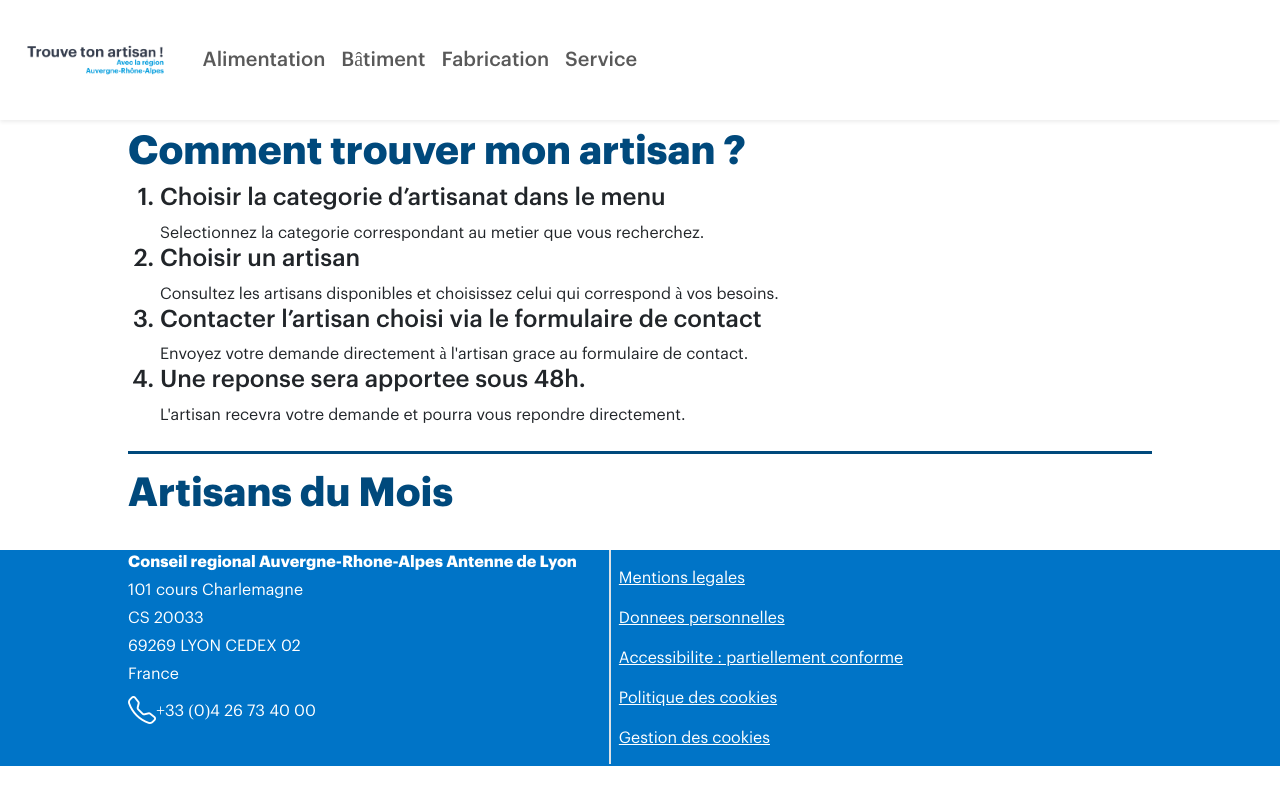
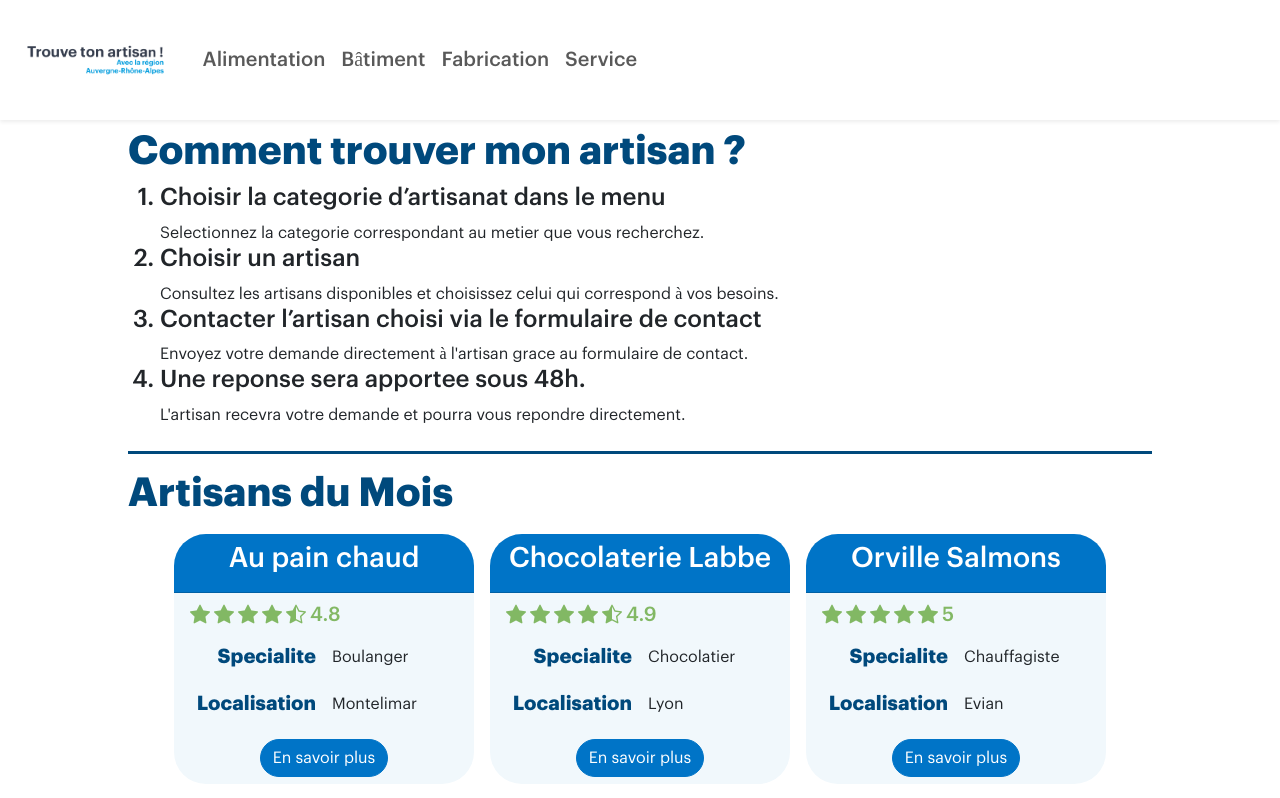
Before and after one commit to Theanael/Trouve-ton-artisan, a React app in the folder frontend/: page / in a window 1280 px wide. Shown: the top 798 px of the page. Built offline with nearby package versions, Linux system fonts and the light colour scheme; the HTML template or start-up script is replaced by a standard one.

Commit message:
Created CraftsmanCard and StarNotes components

```diff
--- a/frontend/src/App.jsx
+++ b/frontend/src/App.jsx
@@ -1,3 +1,4 @@
+import CraftsmanCard from './components/CraftsmanCard'
 import Header from './components/Header'
 import Footer from './components/Footer'
 
@@ -16,19 +17,19 @@ function App() {
       name:"Au pain chaud",
       speciality:'Boulanger',
       localisation:'Montelimar',
-      note:3.3
+      note:4.8
     },
     {
       name:"Chocolaterie Labbe",
       speciality:'Chocolatier',
       localisation:'Lyon',
-      note:3.8
+      note:4.9
     },
     {
       name:"Orville Salmons",
       speciality:'Chauffagiste',
       localisation:'Evian',
-      note:3.5
+      note:5.0
     },
   ]
 
@@ -60,7 +61,9 @@ function App() {
         <section className='py-3'>
           <h2 className='h1 fw-bold text-secondary pb-2'>Artisans du Mois</h2>
           <div className='d-flex flex-wrap justify-content-center gap-3'>
-
+            <CraftsmanCard craftsman={craftsmen[0]}/>
+            <CraftsmanCard craftsman={craftsmen[1]}/>
+            <CraftsmanCard craftsman={craftsmen[2]}/>
           </div>
 
         </section>
--- /dev/null
+++ b/frontend/src/components/CraftsmanCard.jsx
@@ -0,0 +1,32 @@
+import StarNotes from "./StarNotes"
+
+function CraftsmanCard(props) {
+    const craftsman=props.craftsman
+  return (
+    <div className="card rounded-5 bg-light border-0" style={{width:300, height:250}}>
+        <div className="card-header rounded-top-5 text-center text-bg-primary">
+          <h3>{craftsman.name}</h3>
+        </div>
+        <div className="card-body py-1 d-flex justify-content-around flex-column gap-2">
+          <StarNotes note={craftsman.note}/>
+            <div className="d-flex gap-3 justify-content-center">
+              <span className="h5 fw-bold text-secondary w-50 text-end">Specialite</span>
+              <span className="w-50">{craftsman.speciality}</span>
+            </div>
+            <div className="d-flex gap-3 justify-content-center">
+              <span className="h5 fw-bold text-secondary w-50 text-end">Localisation</span>
+              <span className="w-50">{craftsman.localisation}</span>
+            </div>
+            <div className="text-center">
+              <a className="btn btn-primary rounded-pill">
+                En savoir plus
+              </a>
+
+            </div>
+        </div>
+
+    </div>
+  )
+}
+
+export default CraftsmanCard
--- /dev/null
+++ b/frontend/src/components/StarNotes.jsx
@@ -0,0 +1,20 @@
+
+function StarNotes(props) {
+    const note=props.note
+    const stars=[1,2,3,4,5].map((i)=>(
+        i<=note
+            ? <i class="bi bi-star-fill"></i>
+            : (i-.5<= note
+                ? <i class="bi bi-star-half"></i>
+                : <i class="bi bi-star"></i>
+            )
+    ))
+
+  return (
+    <div className="text-success d-flex gap-1 fs-5">
+        {stars} <span className="fw-medium">{note}</span>
+    </div>
+  )
+}
+
+export default StarNotes
```
